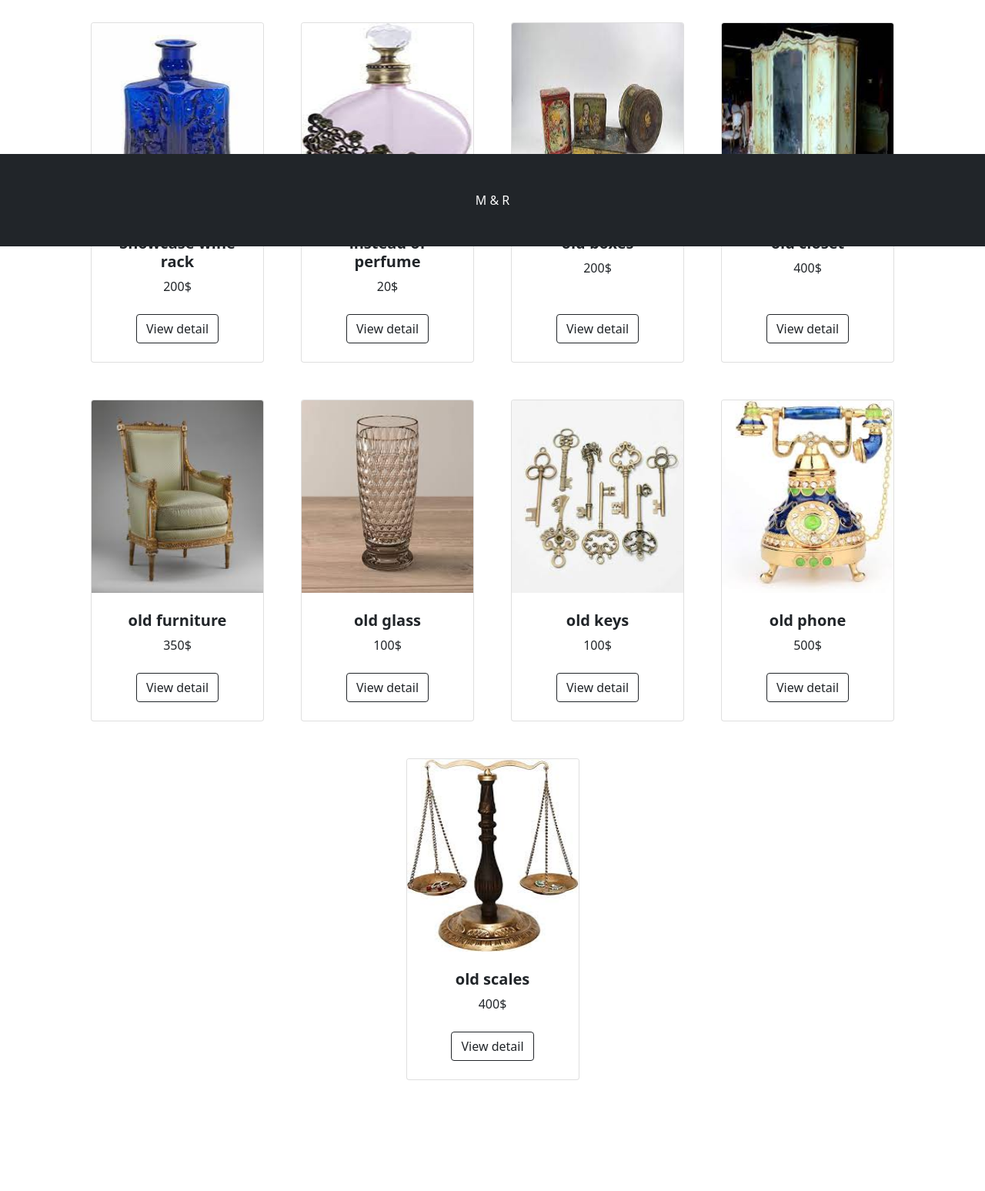
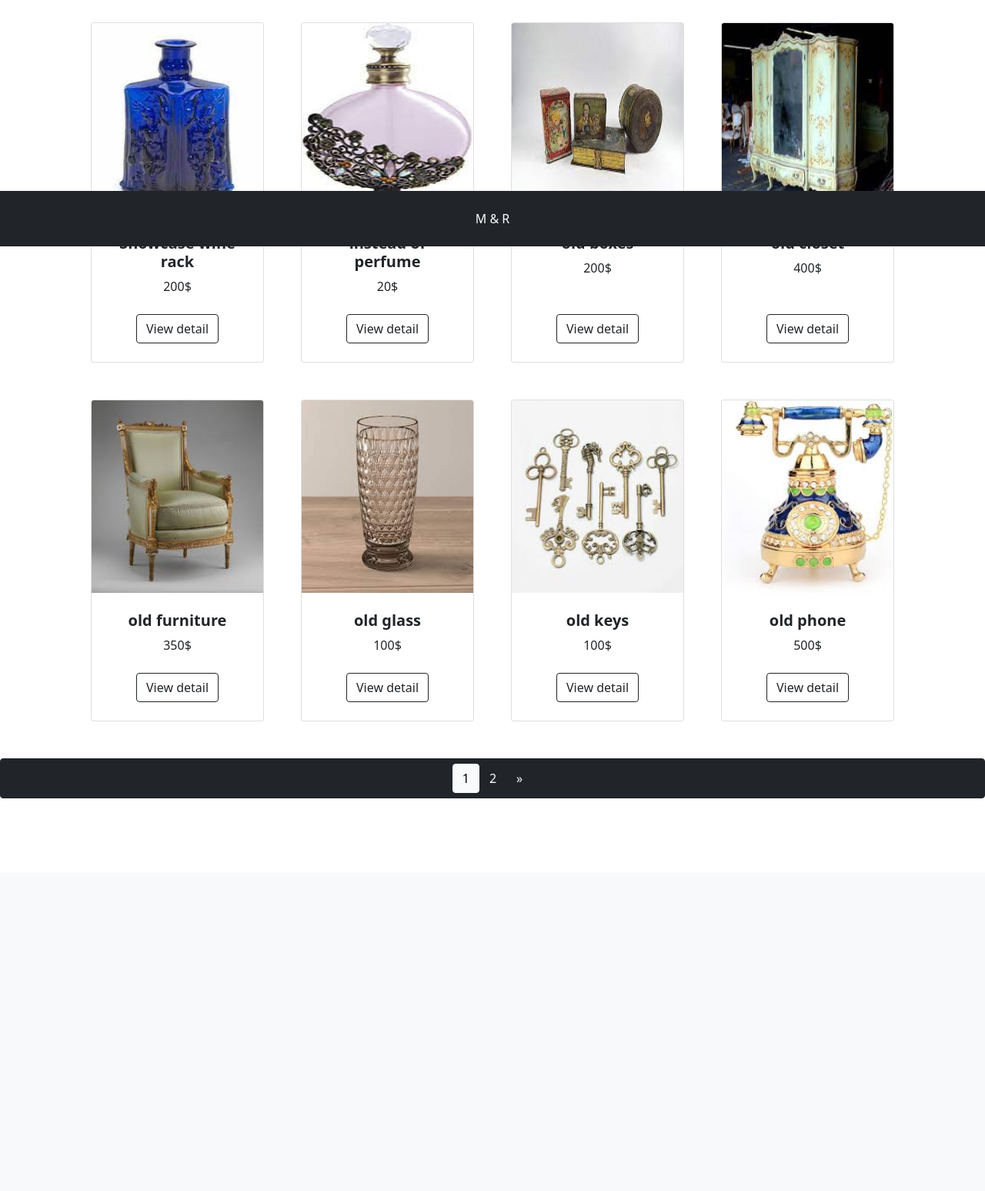
Before and after one commit to MaryOstovar/JOrVaJor-shop, a Django app: page / in a window 1280 px wide. Shown: the part 480-2027 px from the top of the page at 77% size. After the commit the page ends 1517 px from the top, so only its background shows below. Run offline with Django 4.2, Linux system fonts and the light colour scheme; data comes from the database, SQL or seed files in the repository; both versions use the stored data as it was after the commit; some libraries are stand-ins or nearby versions.

Commit message:
paginate

```diff
--- a/home/templates/home/home.html
+++ b/home/templates/home/home.html
@@ -5,7 +5,8 @@
         <div class="container px-4 px-lg-5 my-5">
             <div class="text-center text-white">
                 <h1 class="display-4 fw-bolder ">JorVaJOr</h1>
-                    <p class="lead fw-normal text-white-50 mb-0">a shop selling second-hand goods or inexpensive antiques.</p>
+                <p class="lead fw-normal text-white-50 mb-0">a shop selling second-hand goods or inexpensive
+                    antiques.</p>
             </div>
         </div>
     </header>
@@ -18,14 +19,15 @@
     <section class="py-5">
         <div class="container px-4 px-lg-5 mt-5">
             <div class="row gx-4 gx-lg-5 row-cols-2 row-cols-md-3 row-cols-xl-4 justify-content-center">
-                    {% for product in products %}
+
+                {% for product in items_page %}
                     <div class="col mb-5">
                         <div class="card h-100">
                             <!-- Product image-->
                             {% if product.image %}
-                            <img class="card-img-top" src="{{ product.image.url }}" alt="..." height="250" />
+                                <img class="card-img-top" src="{{ product.image.url }}" alt="..." height="250"/>
 
-                            {%endif %}
+                            {% endif %}
                             <!-- Product details-->
                             <div class="card-body p-4">
                                 <div class="text-center">
@@ -37,16 +39,47 @@
                             </div>
                             <!-- Product actions-->
                             <div class="card-footer p-4 pt-0 border-top-0 bg-transparent">
-                                <div class="text-center"><a class="btn btn-outline-dark mt-auto" href="{% url 'homa:post_detail' product.pk %}">View detail</a></div>
+                                <div class="text-center"><a class="btn btn-outline-dark mt-auto"
+                                                            href="{% url 'homa:post_detail' product.pk %}">View
+                                    detail</a></div>
                             </div>
                         </div>
                     </div>
                 {% endfor %}
-                </div>
+
             </div>
 
+        </div>
+ {% if items_page.has_other_pages %}
+
+    <div class="d-flex justify-content-center  btn btn-dark " role="group" aria-label="Item pagination"  >
+        {% if items_page.has_previous %}
+            <a href="?page={{ items_page.previous_page_number }}" class="btn btn-dark">&laquo;</a>
+        {% endif %}
+
+        {% for page_number in items_page.paginator.page_range %}
+            {% if items_page.number == page_number %}
+                <button class="btn active btn-light">
+                    <span>{{ page_number }} <span class="sr-only"></span></span>
+                </button>
+            {% else %}
+                <a href="?page={{ page_number }}" class="btn btn-dark  ">
+                    {{ page_number }}
+                </a>
+            {% endif %}
+        {% endfor %}
+
+        {% if items_page.has_next %}
+            <a href="?page={{ items_page.next_page_number }}" class="btn btn-dark">&raquo;</a>
+        {% endif %}
+
+    </div>
+    {% endif %}
     </section>
+
 {% endblock %}
+
+
 {% block category %}
     <div class="collapse navbar-collapse" id="navbarNavDarkDropdown">
         <ul class="navbar-nav">
@@ -68,10 +101,13 @@
         </ul>
     </div>
 {% endblock %}
-{%  block search %}
- <form  class="d-flex " action="" method="get" role="search"   >
 
-        {{ form.search}}   <button class="btn btn-outline-dark"  placeholder="Search" aria-label="Search" type="submit" >Search</button>
+
+{% block search %}
+    <form class="d-flex  " action="" method="get" role="search">
+
+        {{ form.search }}
+        <button class="btn btn-outline-dark" placeholder="Search" aria-label="Search" type="submit">Search</button>
 
     </form><br/>
 {% endblock %}
--- a/home/views.py
+++ b/home/views.py
@@ -5,6 +5,8 @@ from django.views import View
 from home.forms import PostCreateForm, SearchForm
 from django.contrib import messages
 from home.models import Product, Category
+from django.core.paginator import Paginator, EmptyPage, PageNotAnInteger
+
 
 
 class HomeView(View):
@@ -12,18 +14,32 @@ class HomeView(View):
 
     def get(self, request,  category_slug=None):
         form = self.form_class()
+        default_page = 1
+        page = request.GET.get('page', default_page)
         try:
             categories = Category.objects.all()
             products = Product.objects.all()
         except Product.DoesNotExist:
             raise 'error occurred'
+        # Paginate items
+        items_per_page = 8
+        paginator = Paginator(products, items_per_page)
+        try:
+            items_page = paginator.page(page)
+        except PageNotAnInteger:
+            items_page = paginator.page(default_page)
+        except EmptyPage:
+            items_page = paginator.page(paginator.num_pages)
+
         if category_slug:
             category = Category.objects.get(slug=category_slug)
             products = products.filter(category=category)
 
         if request.GET.get('search'):
             products = Product.objects.filter(name__contains=request.GET['search'])
-        return render(request, 'home/home.html', {'form': form, 'products': products, 'category': categories})
+
+        return render(request, 'home/home.html', {'form': form, 'products': products,
+                                                  'category': categories, 'items_page': items_page})
 
 
 class MyPostsView(LoginRequiredMixin, View):
--- a/templates/index.html
+++ b/templates/index.html
@@ -2,6 +2,7 @@
 <!DOCTYPE html>
 <html lang="en">
 <head>
+
     <meta charset="utf-8"/>
     <meta name="viewport" content="width=device-width, initial-scale=1, shrink-to-fit=no"/>
     <meta name="description" content=""/>
@@ -97,8 +98,6 @@
     <!-- Collapsible content -->
 </nav>
 
-
-
 <!-- Header-->
 {% block extra-headers %}
 {% endblock %}
@@ -113,12 +112,13 @@
 </section>
 
 <!-- Footer-->
-<footer class="py-5 bg-dark fixed-bottom">
+<footer class="py-4 bg-dark fixed-bottom ">
     <div class="container"><p class="m-0  text-center text-white">M & R</p></div>
 </footer>
 <!-- Bootstrap core JS-->
 <script src="https://cdn.jsdelivr.net/npm/bootstrap@5.1.3/dist/js/bootstrap.bundle.min.js"></script>
 <!-- Core theme JS-->
 <script src="{% static 'js/scripts.js' %}"></script>
+
 </body>
 </html>
```
Also changed, not shown: jorvajor/settings.py (+1 -9 lines), db.sqlite3, media/image/download_10.jpeg (added), media/image/download_6.jpeg (added), media/image/download_7.jpeg (added), media/image/download_8.jpeg (added), media/image/download_9.jpeg (added), media/image/images_3.jpeg (added), media/image/images_4.jpeg (added), media/image/images_5.jpeg (added), media/image/images_6.jpeg (added). Lines whose indentation alone changed are shown as unchanged.
